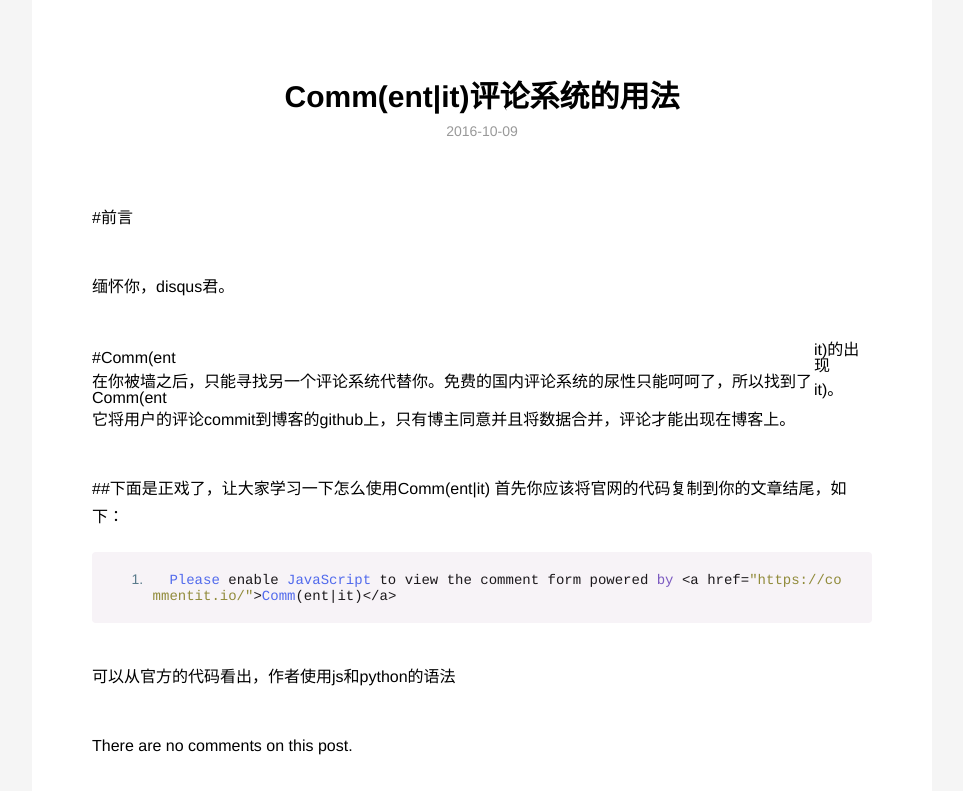
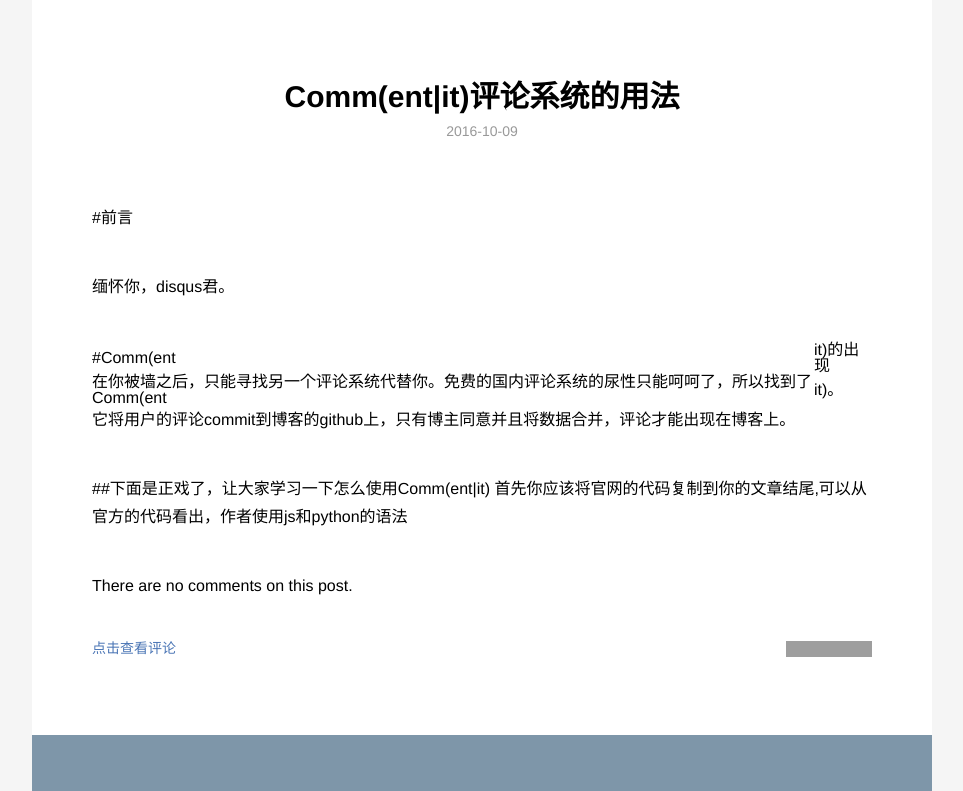
Before and after one commit to ioloveuu/ioloveuu.github.io, a Jekyll site: the page built from _posts/2016-10-09-commit.md, in a window 1280 px wide, cut to the strip 0-791 px from the top of the page. Shown: the whole strip, without its empty margins (158-1121 px from the left). Built offline with Jekyll 4.4.1, drawn with Linux system fonts in a browser that asks for light colours; nearby versions of some CDN libraries; a script that is not in the unit is left out; grey boxes are pictures that could not be loaded.

Commit message:
Update 2016-10-09-commit.md

````diff
--- a/_posts/2016-10-09-commit.md
+++ b/_posts/2016-10-09-commit.md
@@ -15,11 +15,7 @@
 
 
 ##下面是正戏了，让大家学习一下怎么使用Comm(ent|it)
-首先你应该将官网的代码复制到你的文章结尾，如下：
-```
-  Please enable JavaScript to view the comment form powered by <a href="https://commentit.io/">Comm(ent|it)</a>
-```
-可以从官方的代码看出，作者使用js和python的语法
+首先你应该将官网的代码复制到你的文章结尾,可以从官方的代码看出，作者使用js和python的语法
 
 <noscript>Please enable JavaScript to view the comment form powered by <a href="https://commentit.io/">Comm(ent|it)</a></noscript>
 <div id="commentit"></div>
````
